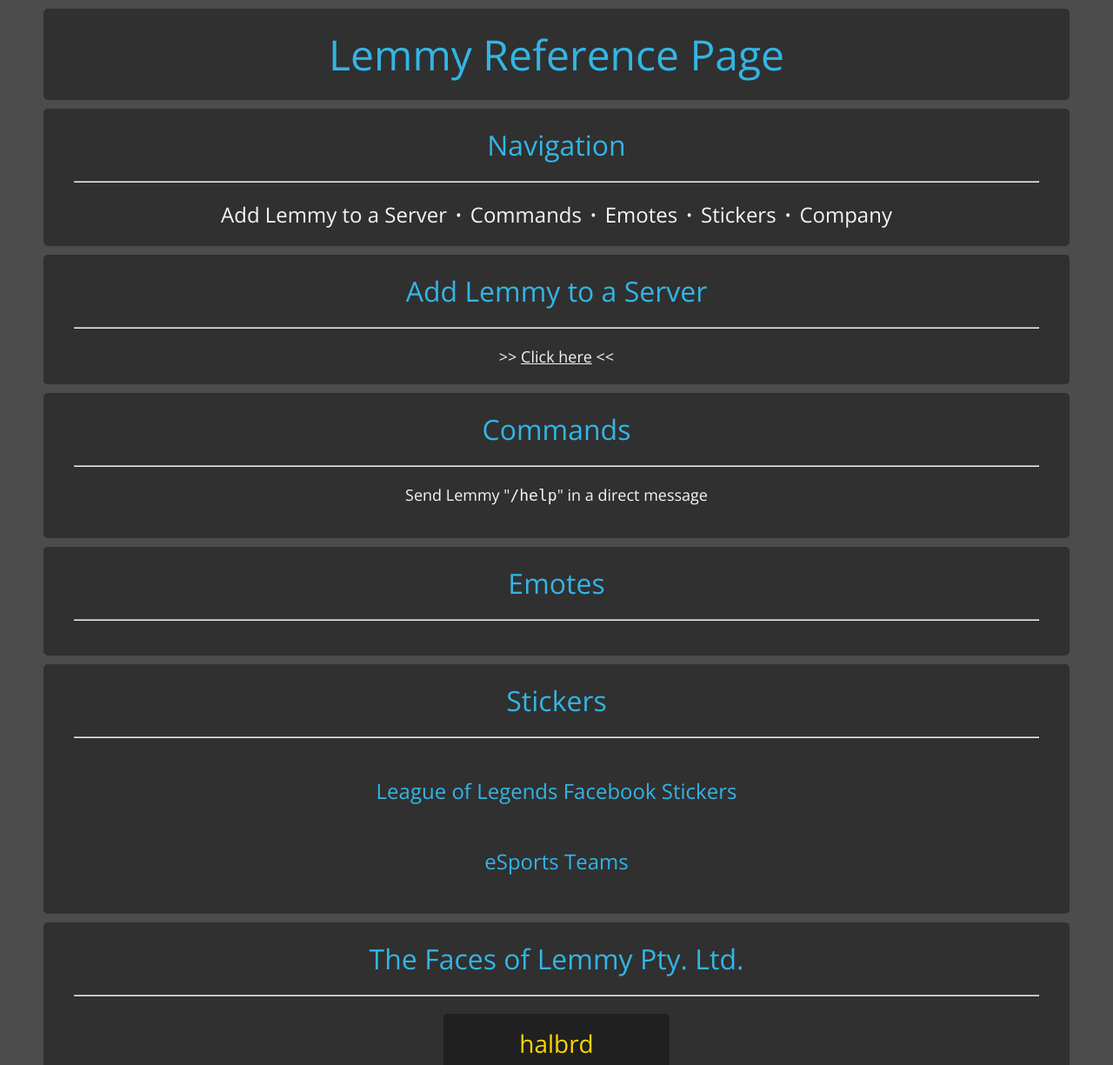
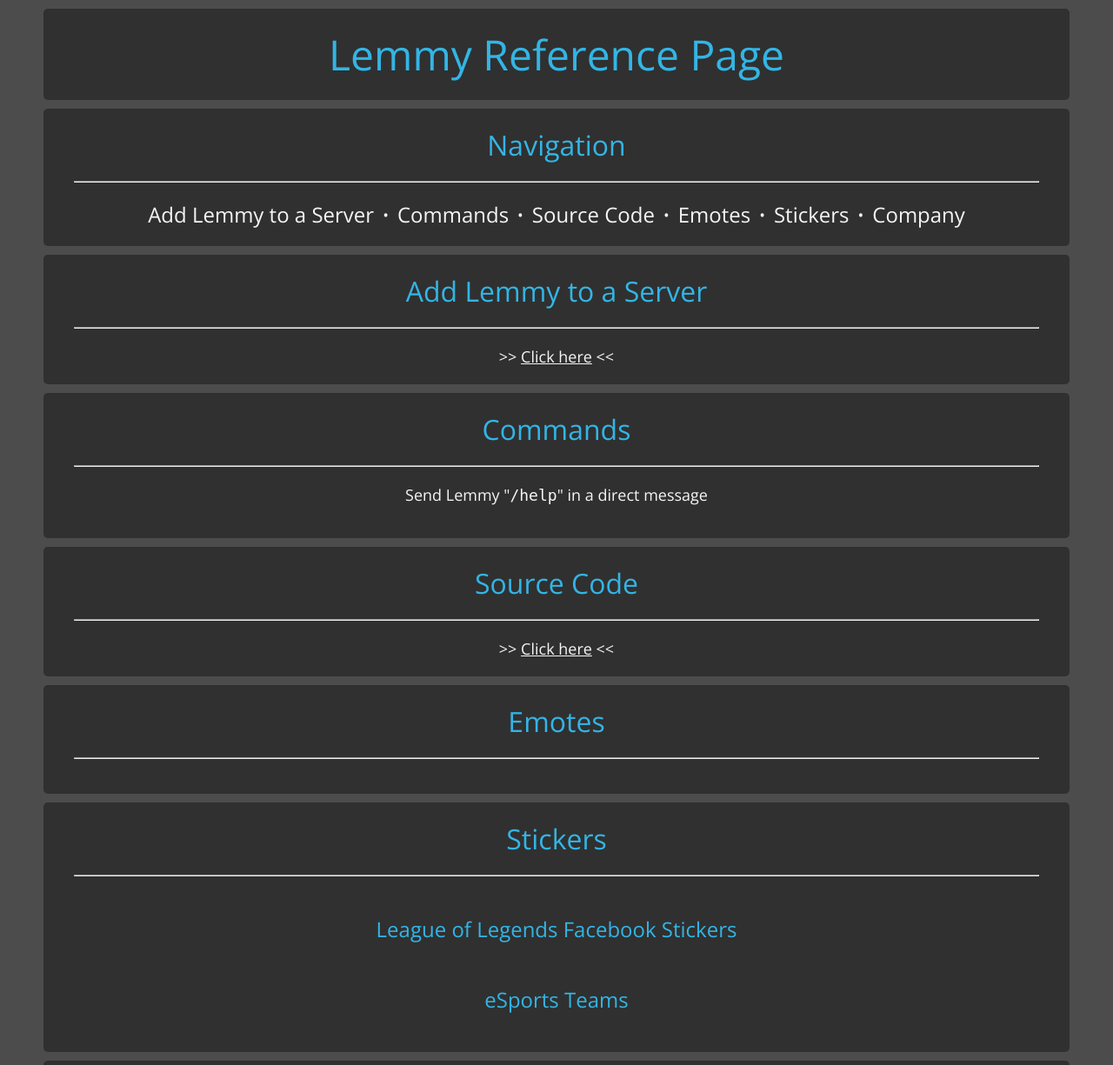
Before and after one commit to halbrd/lynq.me, a Flask app: page /lemmy/ in a window 1280 px wide. Shown: the top 1225 px of the page at 87% size. Run offline with Flask 2, Linux system fonts and the light colour scheme; data that the repository does not hold is empty.

Commit message:
/lemmy: add source code section

```diff
--- a/templates/lemmy/index.html
+++ b/templates/lemmy/index.html
@@ -19,6 +19,8 @@
             <span>•</span>
             <a href="#commands">Commands</a>
             <span>•</span>
+            <a href="#source-code">Source Code</a>
+            <span>•</span>
             <a href="#emotes">Emotes</a>
             <span>•</span>
             <a href="#stickers">Stickers</a>
@@ -37,6 +39,12 @@
         <h2>Commands</h2>
         <hr>
         <p>Send Lemmy "<code>/help</code>" in a direct message</p>
+    </section>
+    <a name="source-code"></a>
+    <section>
+        <h2>Source Code</h2>
+        <hr>
+        &gt;&gt; <a href="https://github.com/halbrd/Lemmy">Click here</a> &lt;&lt;
     </section>
     <a name="emotes"></a>
     <section class="emotes-section">
--- a/views/lemmy.py
+++ b/views/lemmy.py
@@ -48,6 +48,7 @@ def index():
     def expand_emoter(emoter):
         return {
             'name': emoter_filename_to_chunks(emoter['name']),
+            # TODO: resize these images and cache them, to save bandwidth
             'url': f'https://raw.githubusercontent.com/halbrd/Lemmy/master/' + emoter['path'],
         }
 
```
